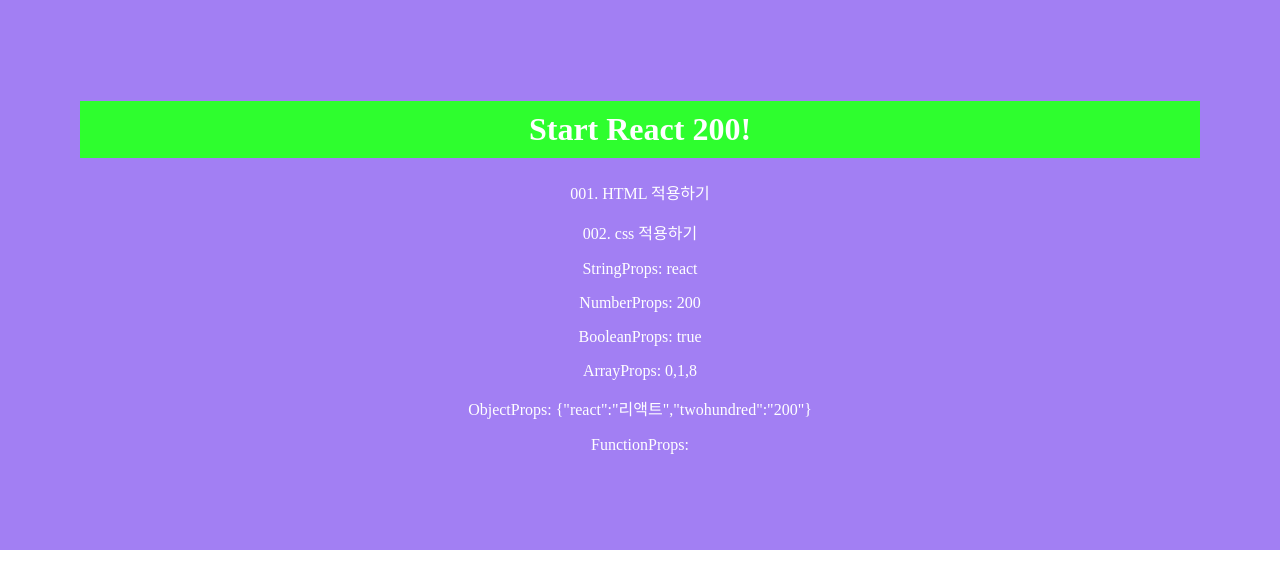
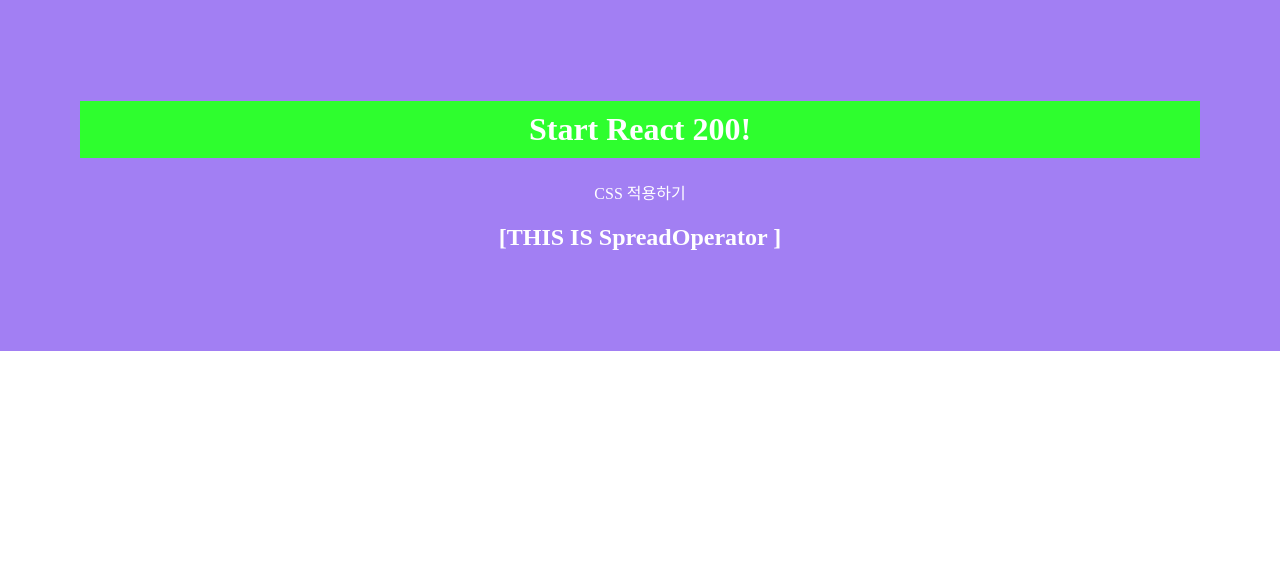
Before and after one commit to Bobmeogeo/ReactPractice, a React (Create React App) app: page / in a window 1280 px wide. Shown: the top 588 px of the page. Built offline with nearby package versions, Linux system fonts and the light colour scheme.

Commit message:
R011. SpreadOperator: 이해 필요

```diff
--- a/src/App.js
+++ b/src/App.js
@@ -1,23 +1,13 @@
-// 001. jsx에 html 적용하기, 002. jsx에 css 적용하기
+import React from "react";
+import './App.css';
+import SpreadOperator from './R011_SpreadOperator';
 
-import React from "react";
-import './App.css'; //css 적용
-import PropsDatatype from './R018_PropsDatatype';
-
-function App(){
-  return(
+function App() {
+  return (
     <div>
       <h1>Start React 200!</h1>
-      <p>001. HTML 적용하기</p>
-      <p>002. css 적용하기</p>
-      <PropsDatatype
-      String = "react"
-      Number = {200}
-      Boolean = {1==1}
-      Array = {[0, 1, 8]}
-      ObjectJson = {{react:"리액트", twohundred:"200"}}
-      Function = {console.log("FunctionProps: function!")}
-      />
+      <p>CSS 적용하기</p>
+      <SpreadOperator />
     </div>
   );
 }
--- /dev/null
+++ b/src/R011_SpreadOperator.js
@@ -0,0 +1,42 @@
+import React, { Component } from "react";
+
+class R011_SpreadOperator extends Component{
+
+    constructor(props) {
+        super(props);
+        this.state = {};
+    }
+
+    componentDidMount() {
+        // javascript array
+        var varArray1 = ['num1', 'num2'];
+        var varArray2 = ['num3', 'num4'];
+        var sumVarArr = [varArray1[0], varArray1[1], varArray2[0], varArray2[1]];
+
+        console.log('1. sumVarArr: ' +sumVarArr);
+        // ES6 Array
+        let sumLetArr = [...varArray1, ...varArray2];
+        console.log('2. sumLetArr :' +sumLetArr);
+        const [sum1, sum2, ...remain] = sumLetArr;
+        console.log('3. sum1: ' + sum1 + ', sum2: ' + sum2 + ', remain: ' + remain );
+
+        var varObj1 = {key1: 'val1', key2: 'val2'};
+        var varObj2 = {key2: 'new2', key3: 'val3'};
+        // javascript object
+        var sumLetObj = Object.assign({}, varObj1, varObj2);
+        console.log('4. sumVarObj:' +JSON.stringify(sumLetObj));
+        // ES6 Object
+        var sumLetObj = {...varObj1, ...varObj2};
+        console.log('5. sumLetObj: ' +JSON.stringify(sumLetObj));
+        var {key1, key3, ...others} = sumLetObj;
+        console.log('6. key1: ' + key1 + ', key3: ' + key3 + ', ohters: ' + JSON.stringify(others));
+    }
+
+    render(){
+        return (
+            <h2>[THIS IS SpreadOperator ]</h2>
+        )
+    }
+}
+
+export default R011_SpreadOperator;
```
